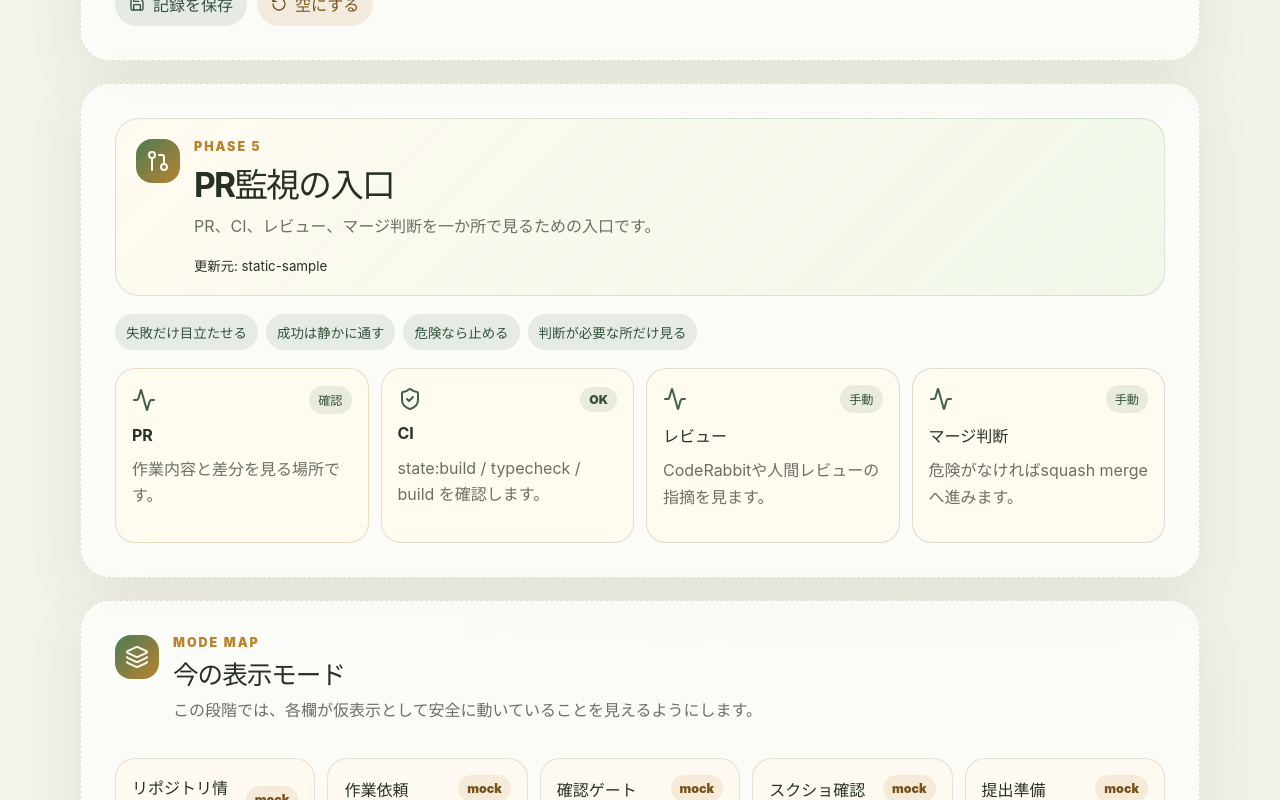
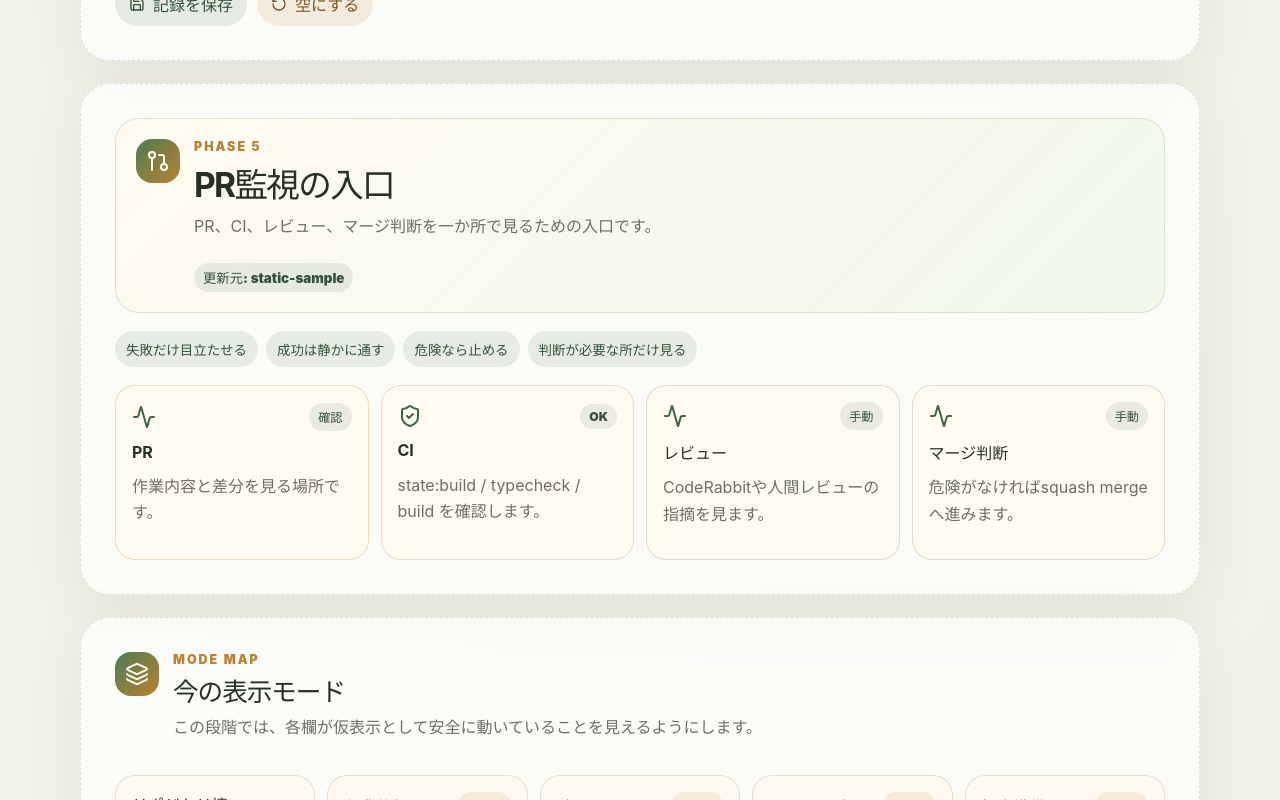
Before and after one commit to sunpotflower4460-cpu/darake-dev-app-AI, a React (Vite) app: page / in a window 1280 px wide. Shown: the part 11200-12000 px from the top of the page. Built offline with nearby package versions, Linux system fonts and the light colour scheme.

Commit message:
feat: style review watch source badge

```diff
--- a/src/reviewWatch.css
+++ b/src/reviewWatch.css
@@ -33,6 +33,16 @@
 .reviewWatchCard p {
   color: var(--muted);
   line-height: 1.65;
+}
+
+.reviewWatchHero small {
+  display: inline-block;
+  margin-top: 8px;
+  padding: 5px 9px;
+  border-radius: 999px;
+  color: #35513d;
+  background: rgba(76, 124, 85, 0.12);
+  font-weight: 900;
 }
 
 .reviewPrinciples {
```
